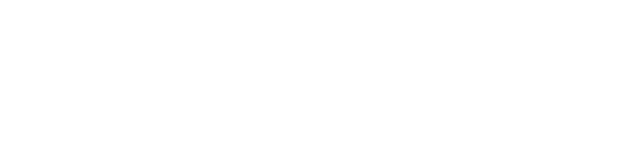
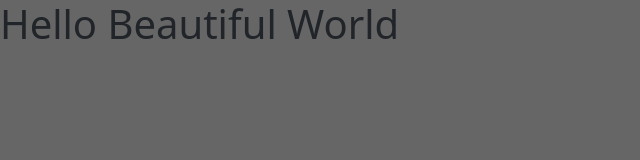
Before and after one commit to OliveiraDCI/uib_framework_bootstrap_benny-s-burgers, a website: page src/index.html in a window 1280 px wide. Shown: the whole page, without its empty margins (0-640 px from the left). Drawn offline with nearby package versions, Linux system fonts and the light colour scheme; files that its build step writes are made by us from their sources.

Commit message:
Organized src folder structure for Sass, Bootstrap and GitHup pages later deployment via terminal.

```diff
--- a/package.json
+++ b/package.json
@@ -3,7 +3,7 @@
   "version": "1.0.0",
   "description": "",
   "main": "index.html",
-  "author": "",
+  "author": "olicoding",
   "scripts": {
     "start": "run-p watch watch:styles",
     "build": "run-s clean clean:styles build:styles copy",
@@ -19,7 +19,7 @@
   "keywords": [],
   "license": "ISC",
   "dependencies": {
-    "bootstrap": "^4.3.1"
+    "bootstrap": "^5.2.0-beta1"
   },
   "devDependencies": {
     "gh-pages": "^2.1.1",
--- a/src/index.html
+++ b/src/index.html
@@ -4,11 +4,10 @@
     <meta charset="UTF-8" />
     <meta name="viewport" content="width=device-width, initial-scale=1.0" />
     <meta http-equiv="X-UA-Compatible" content="ie=edge" />
-    <title></title>
-    <link rel="stylesheet" href="styles/main.css" />
+    <title>Sass and Bootstrap</title>
+    <link rel="stylesheet" href="./styles/main.css" />
   </head>
   <body>
-    <!-- Custom scripts, edit above this line -->
-    <script src="scripts/index.js"></script>
+    <h1>Hello Beautiful World</h1>
   </body>
 </html>
--- a/src/scripts/index.js
+++ /dev/null
@@ -1 +0,0 @@
-// Any code you will write for your website (in the future!) should go here
--- /dev/null
+++ b/src/scss/base/_base.scss
@@ -0,0 +1 @@
+@import "../abstract/variables";
--- a/src/scss/main.scss
+++ b/src/scss/main.scss
@@ -1,2 +1,27 @@
-// This is where you can import other stylesheets or write your scss code
-@import "../../node_modules/bootstrap/scss/bootstrap";
+@import "../../node_modules/bootstrap/scss/functions";
+
+// Include any default variable overrides here
+
+// Required Bootstrap Modules
+@import "../../node_modules/bootstrap/scss/variables";
+
+@import "../../node_modules/bootstrap/scss/maps";
+@import "../../node_modules/bootstrap/scss/mixins";
+@import "../../node_modules/bootstrap/scss/root";
+
+// Optionally include any other parts as needed
+@import "../../node_modules/bootstrap/scss/utilities";
+@import "../../node_modules/bootstrap/scss/reboot";
+@import "../../node_modules/bootstrap/scss/type";
+@import "../../node_modules/bootstrap/scss/images";
+@import "../../node_modules/bootstrap/scss/containers";
+@import "../../node_modules/bootstrap/scss/grid";
+@import "../../node_modules/bootstrap/scss/helpers";
+
+// Optionally include utilities API last to generate classes based on the Sass map in `_utilities.scss`
+@import "../../node_modules/bootstrap/scss/utilities/api";
+
+// SCSS Files Import
+
+@import "pages/home";
+@import "pages/home";
--- /dev/null
+++ b/src/scss/pages/_home.scss
@@ -0,0 +1,5 @@
+@import "../abstract/variables";
+
+body {
+  background-color: #666;
+}
```
Also changed, not shown: src/scss/abstract/_variables.scss (added), 1 other file.
